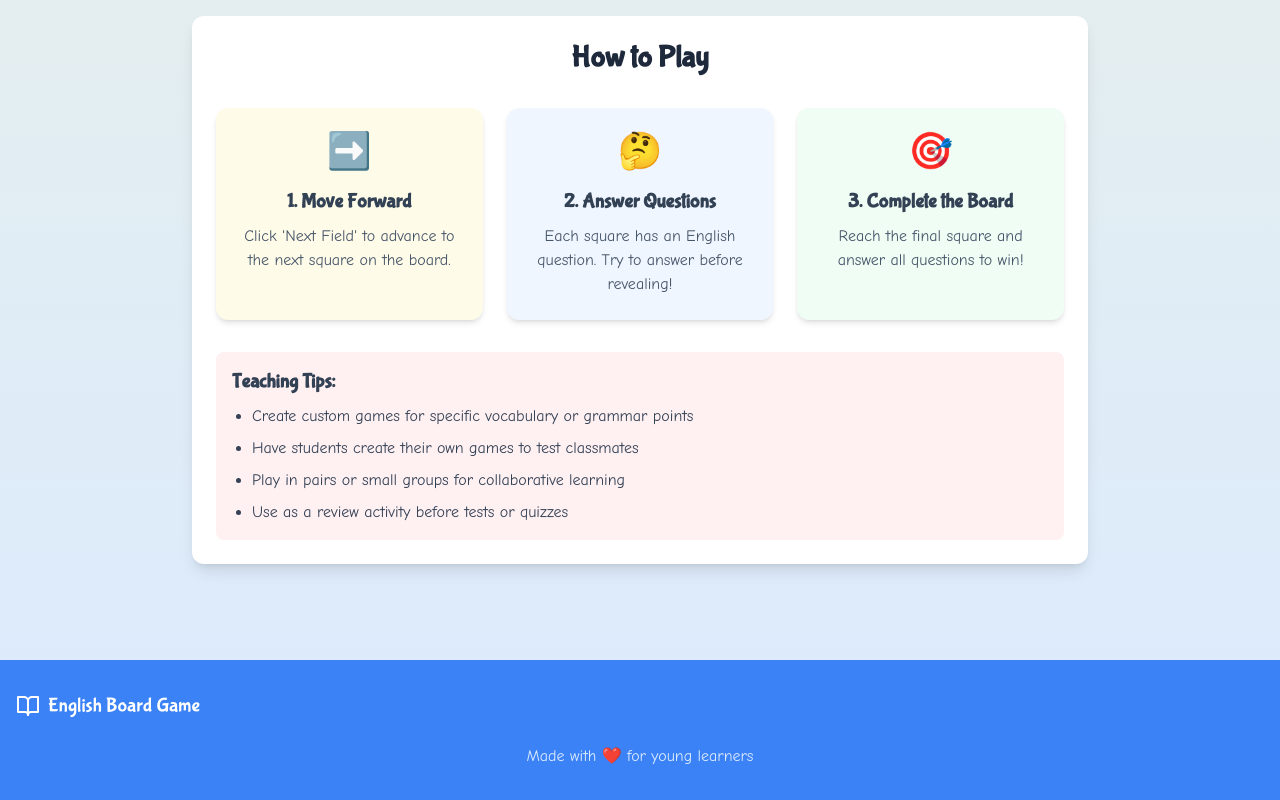
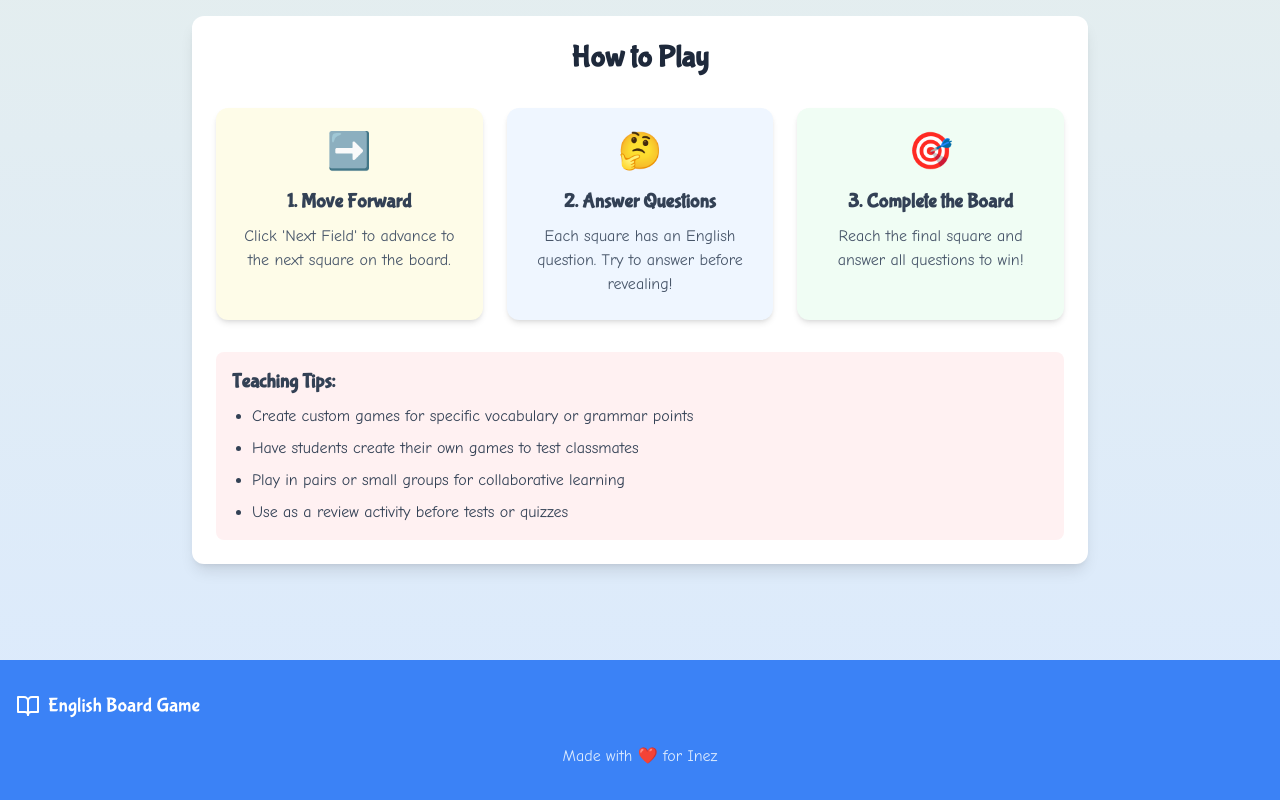
Before and after one commit to glucosegeek/EngGame, a React (Vite) app: page / in a window 1280 px wide. Shown: the part 2484-3284 px from the top of the page. Built offline with nearby package versions, Linux system fonts and the light colour scheme.

Commit message:
Footer.tsx

```diff
--- a/src/components/Footer.tsx
+++ b/src/components/Footer.tsx
@@ -13,7 +13,7 @@ const Footer: React.FC = () => {
         </div>
 
         <div className="mt-6 text-center text-blue-100">
-          <p>Made with ❤️ for young learners</p>
+          <p>Made with ❤️ for Inez</p>
         </div>
       </div>
     </footer>
```
